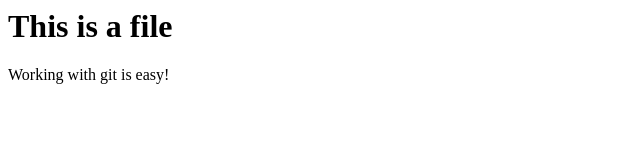
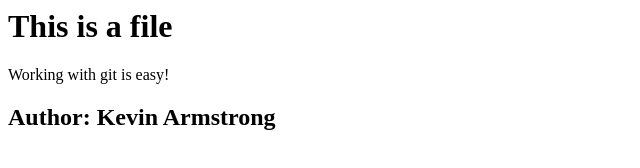
Before and after one commit to karmstr0ng/GitGithubMasterclass, a plain HTML site: page index.html in a window 1280 px wide. Shown: the whole page, without its empty margins (0-640 px from the left). Drawn offline with Linux system fonts and the light colour scheme.

Commit message:
Added <h2> header to the index.html file

```diff
--- a/index.html
+++ b/index.html
@@ -1,5 +1,7 @@
 <h1>This is a file</h1>
+
 <div>
     <p>Working with git is easy!</p>
+</div>
 
-</div>
+<h2>Author: Kevin Armstrong</h2>
```
